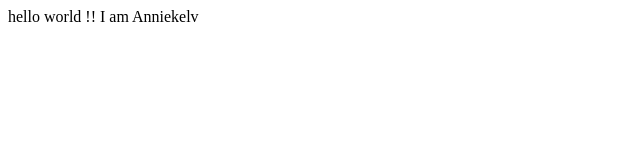
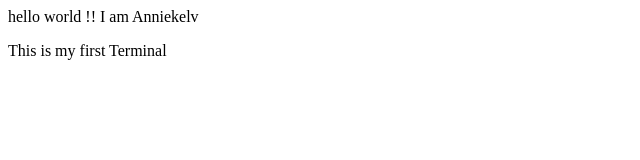
Before and after one commit to Anniekelv/Git-class, a plain HTML site: page index.html in a window 1280 px wide. Shown: the whole page, without its empty margins (0-640 px from the left). Drawn offline with Linux system fonts and the light colour scheme.

Commit message:
add paragrah

```diff
--- a/index.html
+++ b/index.html
@@ -7,5 +7,6 @@
   <body>
 hello world !!
 I am Anniekelv
+<p>This is my first Terminal</p>
   </body>
 </html>
```
